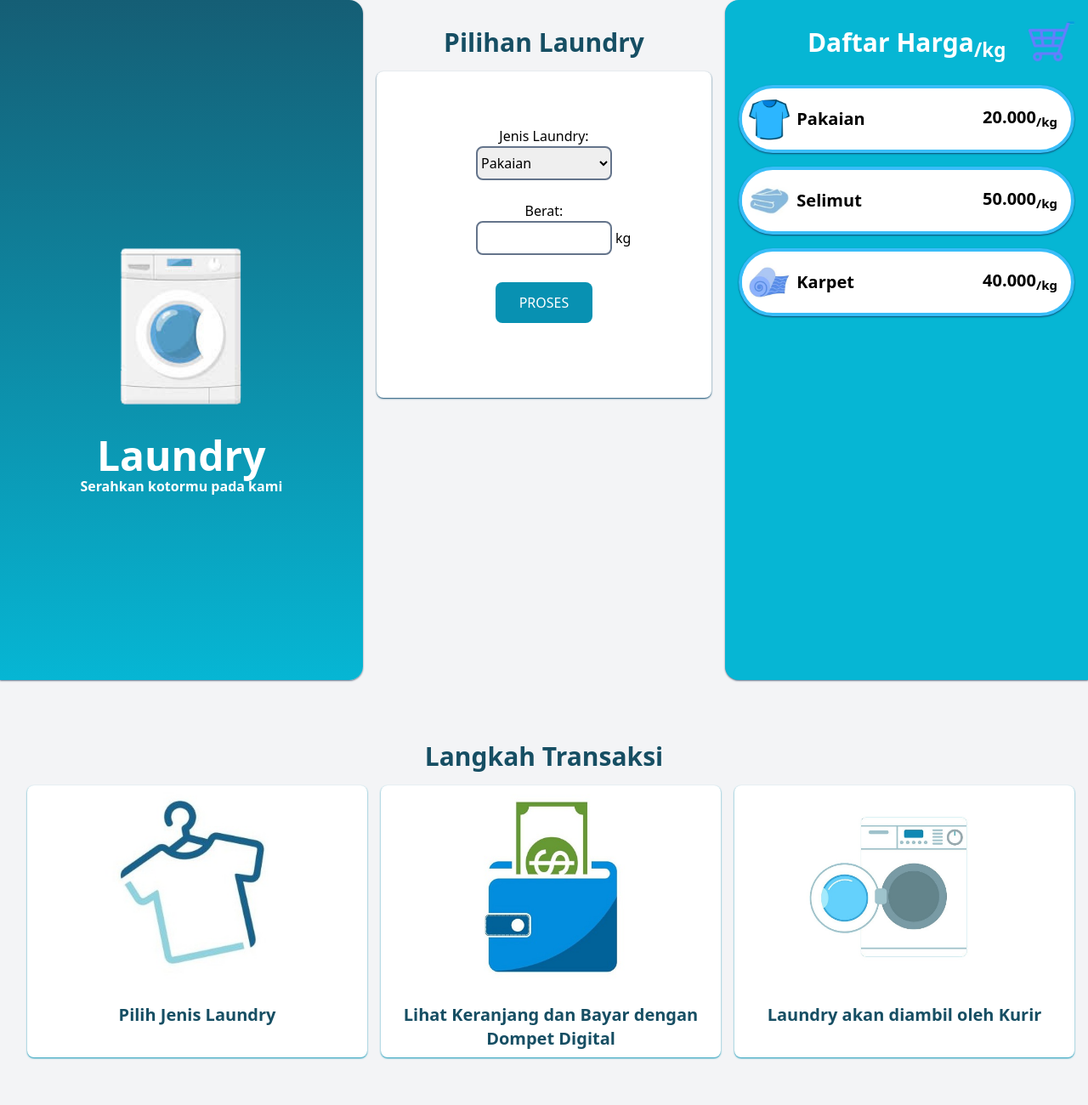
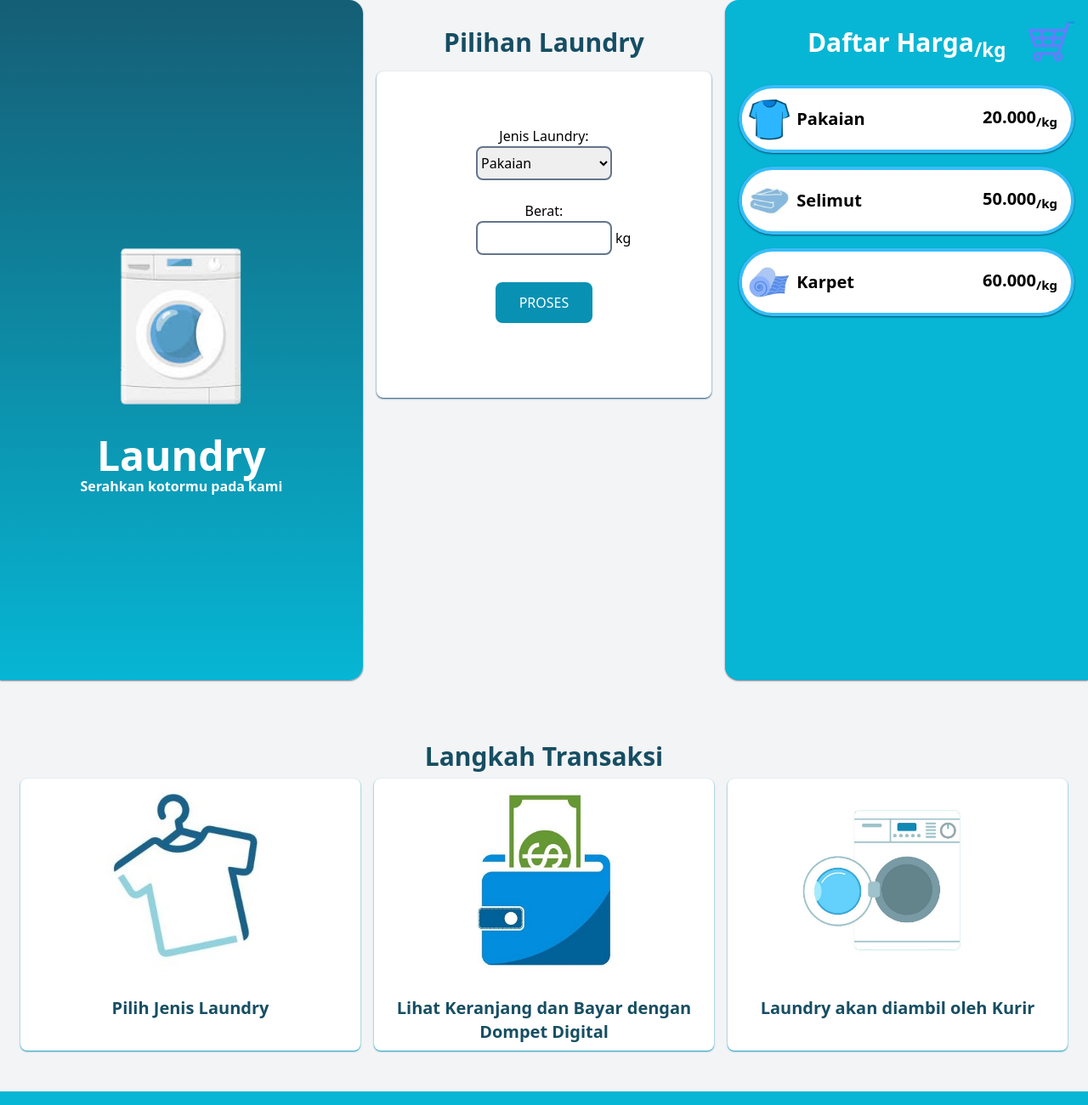
Before and after one commit to Ronexts/Ronexts.github.io, a website: page index.html in a window 1280 px wide. Shown: the top 1300 px of the page at 85% size. Drawn offline with Linux system fonts and the light colour scheme.

Commit message:
edit code

```diff
--- a/index.html
+++ b/index.html
@@ -119,7 +119,7 @@
           </div>
           <div class="flex flex-wrap w-auto bg-white mx-4 h-20 my-4 rounded-full shadow-sm shadow-sky-900 border-solid border-sky-400 border-4">
             <div class="flex flex-wrap w-1/2 items-center ">
-              <img class="rounded-full h-16" src="media/selimut.JPG" alt="gambar selimut" srcset="">
+              <img class="rounded-full h-16" src="media/selimut.jpg" alt="gambar selimut" srcset="">
               <p class="font-semibold text-xl">Selimut</p>
             </div>
             <p class="font-semibold text-end w-1/2 my-5 pr-8 lg:pr-4 text-xl">50.000<sub>/kg</sub></p>
@@ -129,7 +129,7 @@
               <img class="rounded-full h-16" src="media/karpet.jpg" alt="gambar karpet" srcset="">
               <p class="font-semibold text-xl ">Karpet</p>
             </div>
-            <p class="font-semibold text-end w-1/2 my-5 pr-8 lg:pr-4 text-xl">40.000<sub>/kg</sub></p>
+            <p class="font-semibold text-end w-1/2 my-5 pr-8 lg:pr-4 text-xl">60.000<sub>/kg</sub></p>
           </div>
         </div>
 
@@ -138,7 +138,7 @@
         <h2 class="text-center font-extrabold text-3xl text-cyan-900">Langkah Transaksi</h2>
         <div class="flex flex-wrap">
           <div class="p-2 w-full md:w-1/3">
-            <div class="m-2 w-full h-80 bg-white rounded-lg shadow-cyan-600 shadow-sm overflow-hidden">
+            <div class=" w-full h-80 bg-white rounded-lg shadow-cyan-600 shadow-sm overflow-hidden">
 
               <img class="mx-auto w-60" src="media/bajuLangkah.jpg" alt="gambar baju" srcset="">
 
@@ -148,7 +148,7 @@
             </div>
           </div>
           <div class="p-2 w-full md:w-1/3">
-            <div class="m-2 w-full h-80 bg-white rounded-lg shadow-cyan-600 shadow-sm overflow-hidden">
+            <div class=" w-full h-80 bg-white rounded-lg shadow-cyan-600 shadow-sm overflow-hidden">
 
               <img class="mx-auto w-60" src="media/bayarLangkah.jpg" alt="gambar dompet" srcset="">
 
@@ -158,7 +158,7 @@
             </div>
           </div>
           <div class="p-2 w-full md:w-1/3">
-            <div class="m-2 w-full h-80 bg-white rounded-lg shadow-cyan-600 shadow-sm overflow-hidden">
+            <div class="w-full h-80 bg-white rounded-lg shadow-cyan-600 shadow-sm overflow-hidden">
 
               <img class="mx-auto w-60" src="media/laundryLangkah.jpg" alt="gambar mesin cuci" srcset="">
 
```
